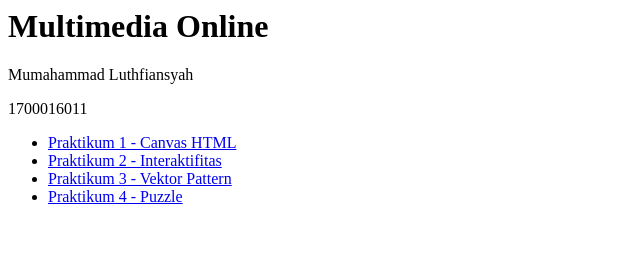
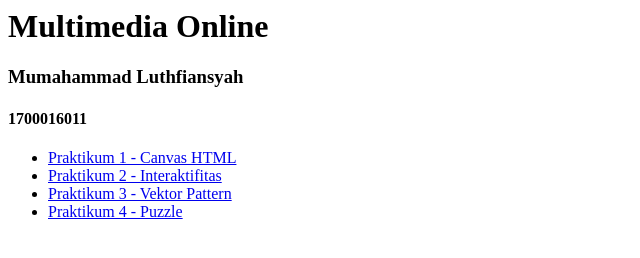
Before and after one commit to ladev456/MultimediaOnline, a plain HTML site: page index.html in a window 1280 px wide. Shown: the whole page, without its empty margins (0-640 px from the left). Drawn offline with Linux system fonts and the light colour scheme.

Commit message:
Update index.html

```diff
--- a/index.html
+++ b/index.html
@@ -5,8 +5,8 @@
 </head>
 <body>
 <h1>Multimedia Online</h1>
-<p>Mumahammad Luthfiansyah</p>
-<p>1700016011</p>
+<h3>Mumahammad Luthfiansyah</h3>
+<h4>1700016011</h4>
 <ul>
   <li><a href="canvas.html">Praktikum 1 - Canvas HTML</a></li>
   <li><a href="interaktifitas.html">Praktikum 2  - Interaktifitas</a></li>
```
